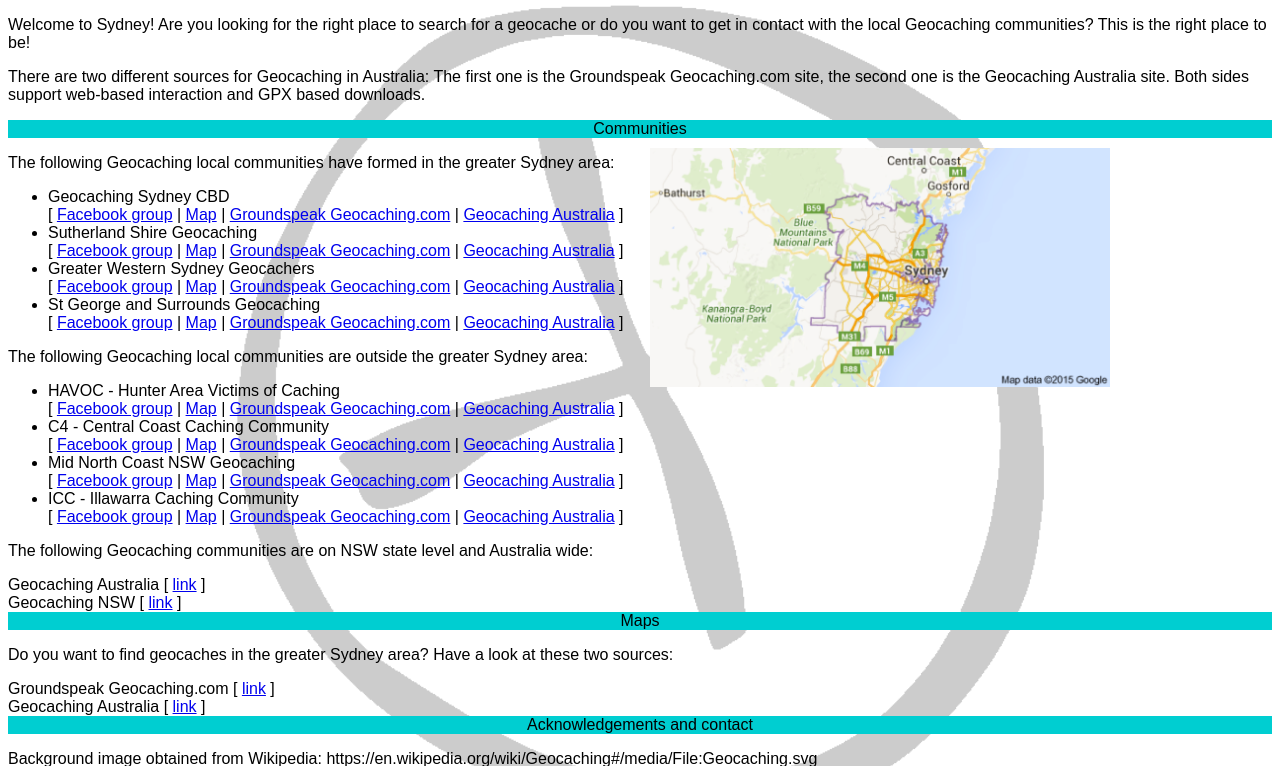
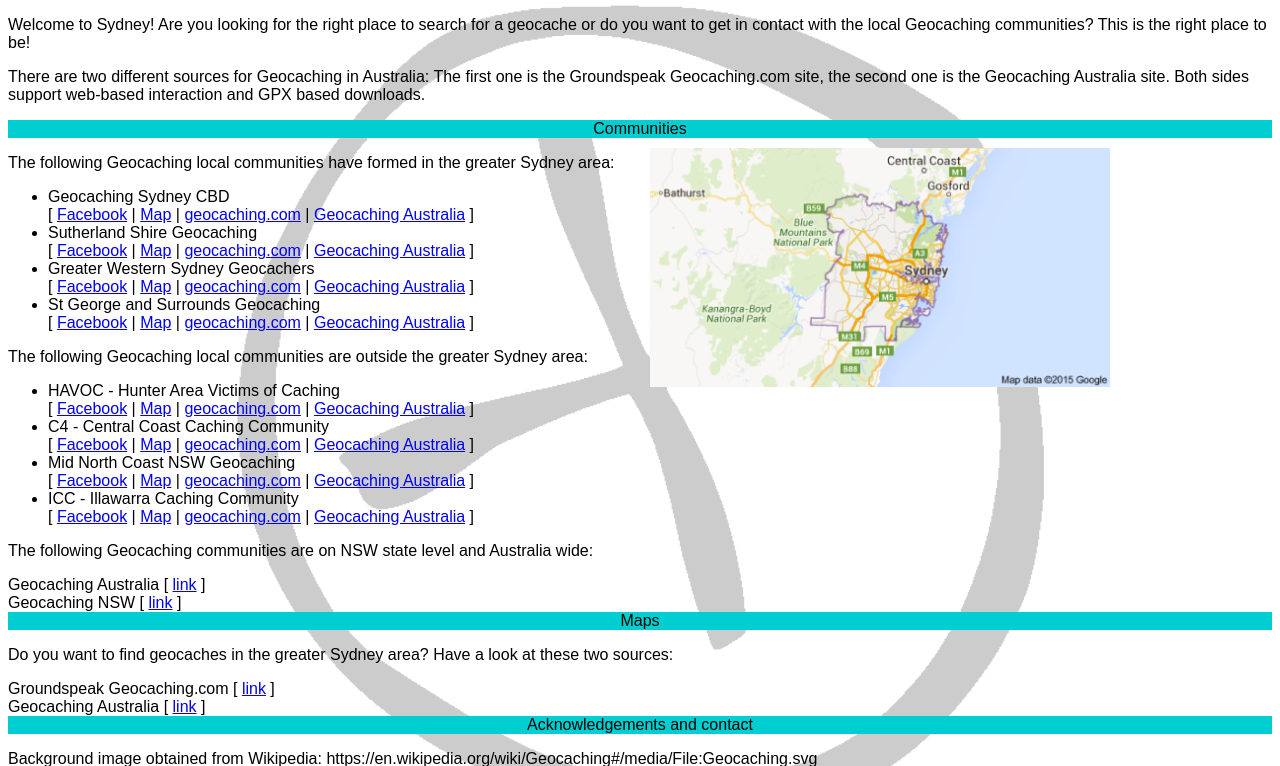
Before and after one commit to MavEtJu/geocaching.sydney, a PHP site: page / in a window 1280 px wide. Shown: the part 26-792 px from the top of the page. Run offline with PHP 8.4, Linux system fonts and the light colour scheme.

Commit message:
Remove group again, remove groundspeak

```diff
--- a/index.php
+++ b/index.php
@@ -234,7 +234,7 @@ function showcommunity($filename)
 		    echo " [ ";
 		else
 		    echo " | ";
-	    	echo "<a href=\"$facebook\">Facebook&nbsp;group</a>";
+	    	echo "<a href=\"$facebook\">Facebook</a>";
 	    }
 	    if ($map != "") {
 	    	if ($first++ == 0)
@@ -248,7 +248,7 @@ function showcommunity($filename)
 		    echo " [ ";
 		else
 		    echo " | ";
-	    	echo "<a href=\"$groundspeak\">Groundspeak&nbsp;Geocaching.com</a>";
+	    	echo "<a href=\"$groundspeak\">geocaching.com</a>";
 	    }
 	    if ($gca != "") {
 	    	if ($first++ == 0)
```
